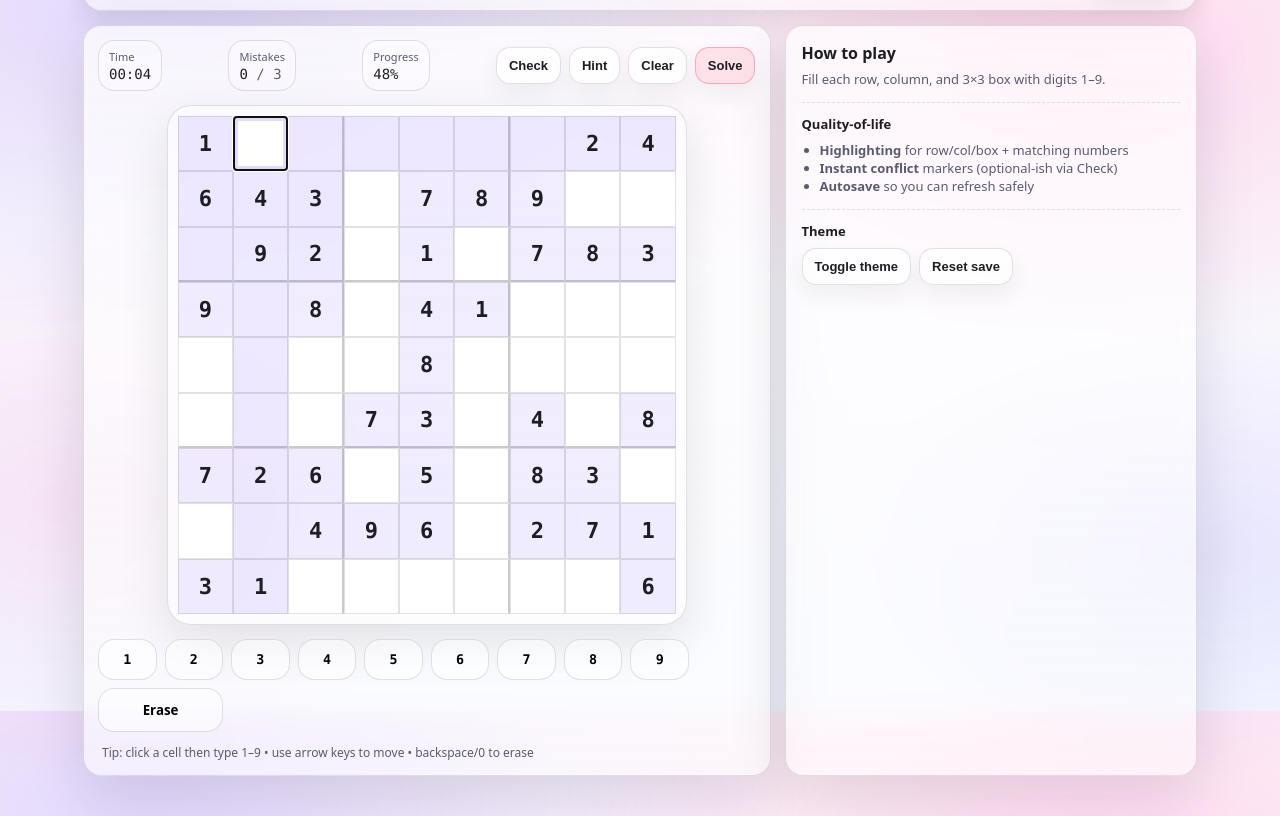
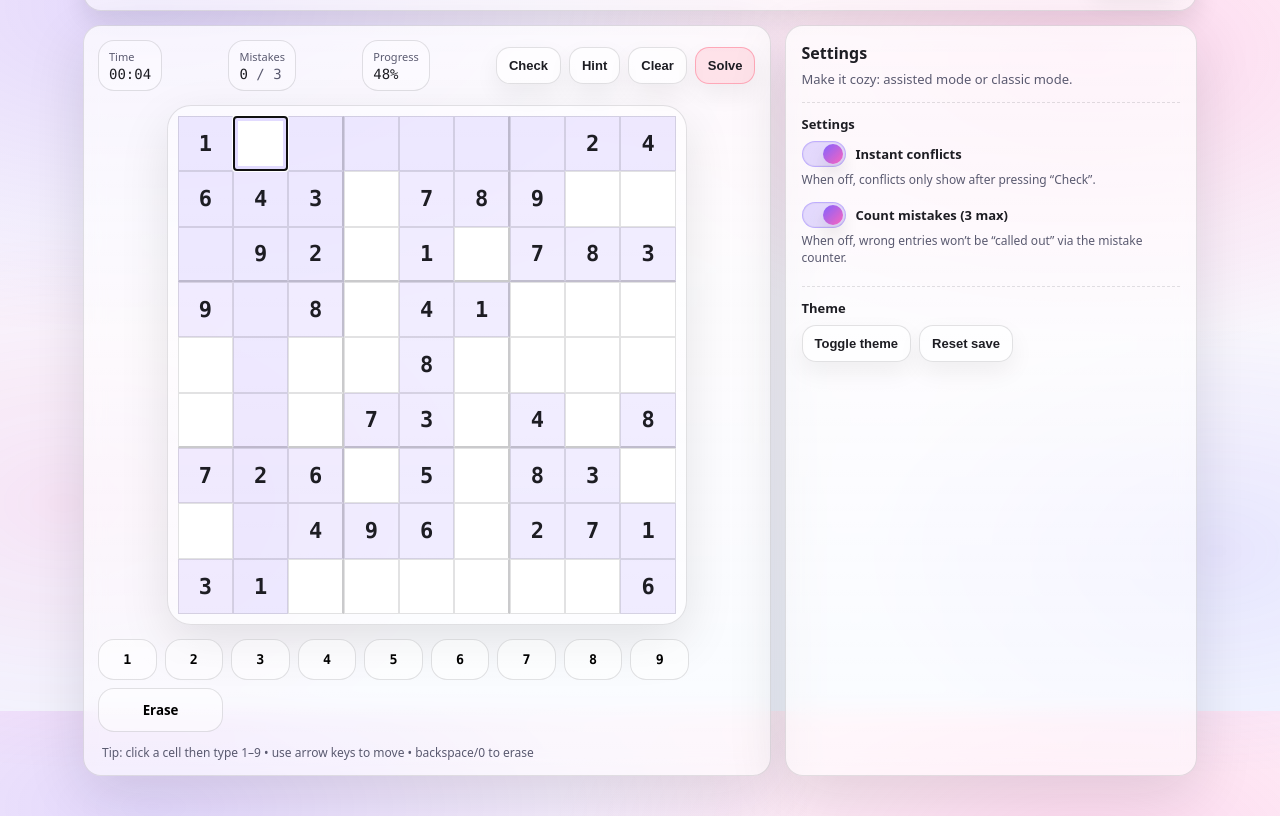
Before and after one commit to amandathedev/sudoku, a plain HTML site: page index.html in a window 1280 px wide. Shown: the part 89-905 px from the top of the page. Drawn offline with Linux system fonts and the light colour scheme.

Commit message:
settings

```diff
--- a/app.js
+++ b/app.js
@@ -12,6 +12,7 @@ const DIFFICULTY = {
 };
 
 /** @typedef {"easy" | "medium" | "hard"} Difficulty */
+/** @typedef {{ instantConflicts: boolean, countMistakes: boolean }} Settings */
 
 /** @type {{
  * puzzle: number[][],
@@ -42,6 +43,8 @@ const els = {
   toast: /** @type {HTMLElement} */ (document.getElementById("toast")),
   themeBtn: /** @type {HTMLButtonElement} */ (document.getElementById("themeBtn")),
   resetSaveBtn: /** @type {HTMLButtonElement} */ (document.getElementById("resetSaveBtn")),
+  instantConflictsToggle: /** @type {HTMLInputElement} */ (document.getElementById("instantConflictsToggle")),
+  mistakesToggle: /** @type {HTMLInputElement} */ (document.getElementById("mistakesToggle")),
 };
 
 const difficultyInputs = /** @type {NodeListOf<HTMLInputElement>} */ (
@@ -278,6 +281,7 @@ function safeSave() {
       elapsedMs: state.elapsedMs,
       mistakes: state.mistakes,
       completed: state.completed,
+      settings: state.settings,
     };
     localStorage.setItem(STORAGE_KEY, JSON.stringify(payload));
   } catch {
@@ -368,7 +372,7 @@ function renderBoard({ showConflicts = true, showSolvedOk = false } = {}) {
 
 function selectCell(r, c, { focus } = { focus: false }) {
   state.selected = { r, c };
-  renderBoard({ showConflicts: true, showSolvedOk: false });
+  renderBoard({ showConflicts: state.settings.instantConflicts, showSolvedOk: false });
   if (focus) {
     const el = /** @type {HTMLElement} */ (document.getElementById(cellId(r, c)));
     el.focus();
@@ -387,7 +391,8 @@ function setValueAtSelection(val) {
   state.user[r][c] = val;
 
   // mistakes count: only when you place a wrong number (compared to solution)
-  if (val !== 0 && val !== state.solution[r][c]) {
+  // (this is the main "tells you it's wrong" mechanic; conflicts are separate)
+  if (state.settings.countMistakes && val !== 0 && val !== state.solution[r][c]) {
     state.mistakes += 1;
     if (state.mistakes >= 3) {
       toast("3 mistakes — solved for you.", "warn");
@@ -406,7 +411,7 @@ function setValueAtSelection(val) {
     }
   }
 
-  renderBoard({ showConflicts: true, showSolvedOk: false });
+  renderBoard({ showConflicts: state.settings.instantConflicts, showSolvedOk: false });
   safeSave();
 }
 
@@ -427,7 +432,7 @@ function clearAllUser() {
     }
   }
   toast("Cleared.", "info");
-  renderBoard({ showConflicts: true, showSolvedOk: false });
+  renderBoard({ showConflicts: state.settings.instantConflicts, showSolvedOk: false });
   safeSave();
 }
 
@@ -541,6 +546,7 @@ function newGame(difficulty) {
       user: deepCopyBoard(puzzle),
       fixed: computeFixed(puzzle),
       difficulty,
+      settings: state?.settings ?? { instantConflicts: true, countMistakes: true },
       startedAtMs: Date.now(),
       elapsedMs: 0,
       mistakes: 0,
@@ -549,7 +555,8 @@ function newGame(difficulty) {
     };
 
     buildBoardDom();
-    renderBoard({ showConflicts: true, showSolvedOk: false });
+    syncSettingsUi();
+    renderBoard({ showConflicts: state.settings.instantConflicts, showSolvedOk: false });
     selectFirstEditable();
     startTimer();
     safeSave();
@@ -580,6 +587,7 @@ function loadOrCreate() {
       user: saved.user,
       fixed: saved.fixed || computeFixed(saved.puzzle),
       difficulty: diff,
+      settings: saved.settings || { instantConflicts: true, countMistakes: true },
       startedAtMs: Date.now(),
       elapsedMs: typeof saved.elapsedMs === "number" ? saved.elapsedMs : 0,
       mistakes: typeof saved.mistakes === "number" ? saved.mistakes : 0,
@@ -587,7 +595,8 @@ function loadOrCreate() {
       completed: !!saved.completed,
     };
     buildBoardDom();
-    renderBoard({ showConflicts: true, showSolvedOk: state.completed });
+    syncSettingsUi();
+    renderBoard({ showConflicts: state.settings.instantConflicts, showSolvedOk: state.completed });
     // restore difficulty UI
     for (const input of difficultyInputs) input.checked = input.value === diff;
     selectFirstEditable();
@@ -596,6 +605,12 @@ function loadOrCreate() {
     return;
   }
   newGame(getSelectedDifficulty());
+}
+
+function syncSettingsUi() {
+  if (!els.instantConflictsToggle || !els.mistakesToggle) return;
+  els.instantConflictsToggle.checked = !!state.settings.instantConflicts;
+  els.mistakesToggle.checked = !!state.settings.countMistakes;
 }
 
 function getSelectedDifficulty() {
@@ -713,6 +728,21 @@ function wireEvents() {
     toast("Save reset.", "info");
   });
 
+  // Settings
+  if (els.instantConflictsToggle) {
+    els.instantConflictsToggle.addEventListener("change", () => {
+      state.settings.instantConflicts = els.instantConflictsToggle.checked;
+      renderBoard({ showConflicts: state.settings.instantConflicts, showSolvedOk: false });
+      safeSave();
+    });
+  }
+  if (els.mistakesToggle) {
+    els.mistakesToggle.addEventListener("change", () => {
+      state.settings.countMistakes = els.mistakesToggle.checked;
+      safeSave();
+    });
+  }
+
   window.addEventListener("beforeunload", () => {
     commitElapsed();
     safeSave();
--- a/index.html
+++ b/index.html
@@ -86,17 +86,27 @@
 
         <aside class="sideCard" aria-label="Status">
           <div class="sideHeader">
-            <h2>How to play</h2>
-            <p class="muted">Fill each row, column, and 3×3 box with digits 1–9.</p>
+            <h2>Settings</h2>
+            <p class="muted">Make it cozy: assisted mode or classic mode.</p>
           </div>
 
           <div class="sideSection">
-            <h3>Quality-of-life</h3>
-            <ul class="list">
-              <li><strong>Highlighting</strong> for row/col/box + matching numbers</li>
-              <li><strong>Instant conflict</strong> markers (optional-ish via Check)</li>
-              <li><strong>Autosave</strong> so you can refresh safely</li>
-            </ul>
+            <h3>Settings</h3>
+            <div class="settings">
+              <label class="switch">
+                <input id="instantConflictsToggle" type="checkbox" checked />
+                <span class="slider" aria-hidden="true"></span>
+                <span class="switchLabel">Instant conflicts</span>
+              </label>
+              <p class="settingHint muted">When off, conflicts only show after pressing “Check”.</p>
+
+              <label class="switch">
+                <input id="mistakesToggle" type="checkbox" checked />
+                <span class="slider" aria-hidden="true"></span>
+                <span class="switchLabel">Count mistakes (3 max)</span>
+              </label>
+              <p class="settingHint muted">When off, wrong entries won’t be “called out” via the mistake counter.</p>
+            </div>
           </div>
 
           <div class="sideSection">
--- a/styles.css
+++ b/styles.css
@@ -360,6 +360,66 @@ body{
   flex-wrap:wrap;
 }
 
+.settings{
+  display:flex;
+  flex-direction:column;
+  gap: 8px;
+}
+.settingHint{
+  margin: -4px 0 6px;
+  font-size: 12px;
+}
+.switch{
+  display:flex;
+  align-items:center;
+  gap: 10px;
+  user-select:none;
+  cursor:pointer;
+}
+.switch input{
+  position:absolute;
+  opacity:0;
+  pointer-events:none;
+}
+.slider{
+  width: 44px;
+  height: 26px;
+  border-radius: 999px;
+  border: 1px solid var(--line);
+  background: rgba(255,255,255,.40);
+  position:relative;
+  box-shadow: inset 0 0 0 1px rgba(0,0,0,.03);
+}
+[data-theme="dark"] .slider{
+  background: rgba(0,0,0,.22);
+}
+.slider::after{
+  content:"";
+  width: 20px;
+  height: 20px;
+  border-radius: 999px;
+  position:absolute;
+  top: 50%;
+  left: 3px;
+  transform: translateY(-50%);
+  background: linear-gradient(135deg, rgba(255,255,255,.95), rgba(255,255,255,.70));
+  box-shadow: 0 10px 18px rgba(0,0,0,.12);
+  transition: left .14s ease, background .14s ease;
+}
+.switch input:checked + .slider{
+  border-color: rgba(124,92,255,.35);
+  background: rgba(124,92,255,.20);
+}
+.switch input:checked + .slider::after{
+  left: 20px;
+  background: linear-gradient(135deg, rgba(124,92,255,.95), rgba(255,79,178,.85));
+}
+.switchLabel{
+  font-size: 13px;
+  color: var(--text);
+  font-weight: 650;
+}
+
 .toastRegion{
   margin-top: 14px;
 }
```
